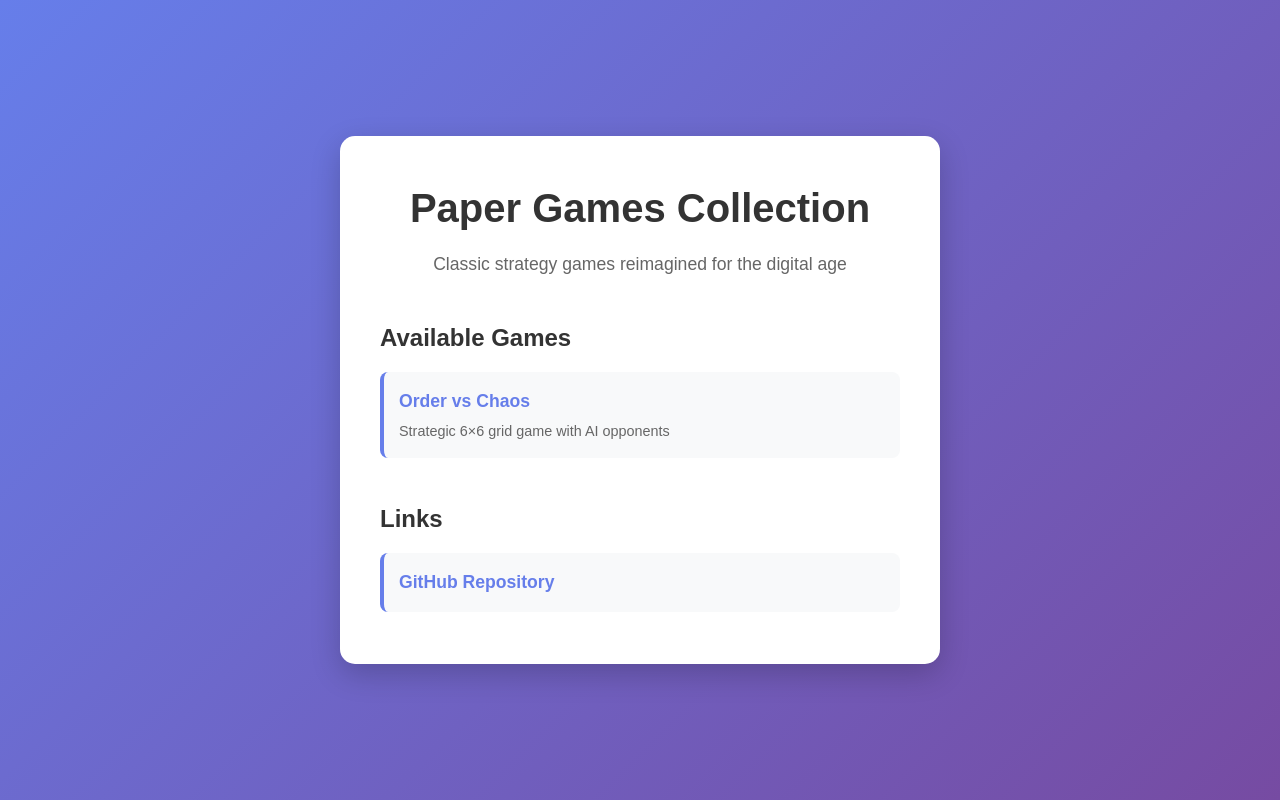
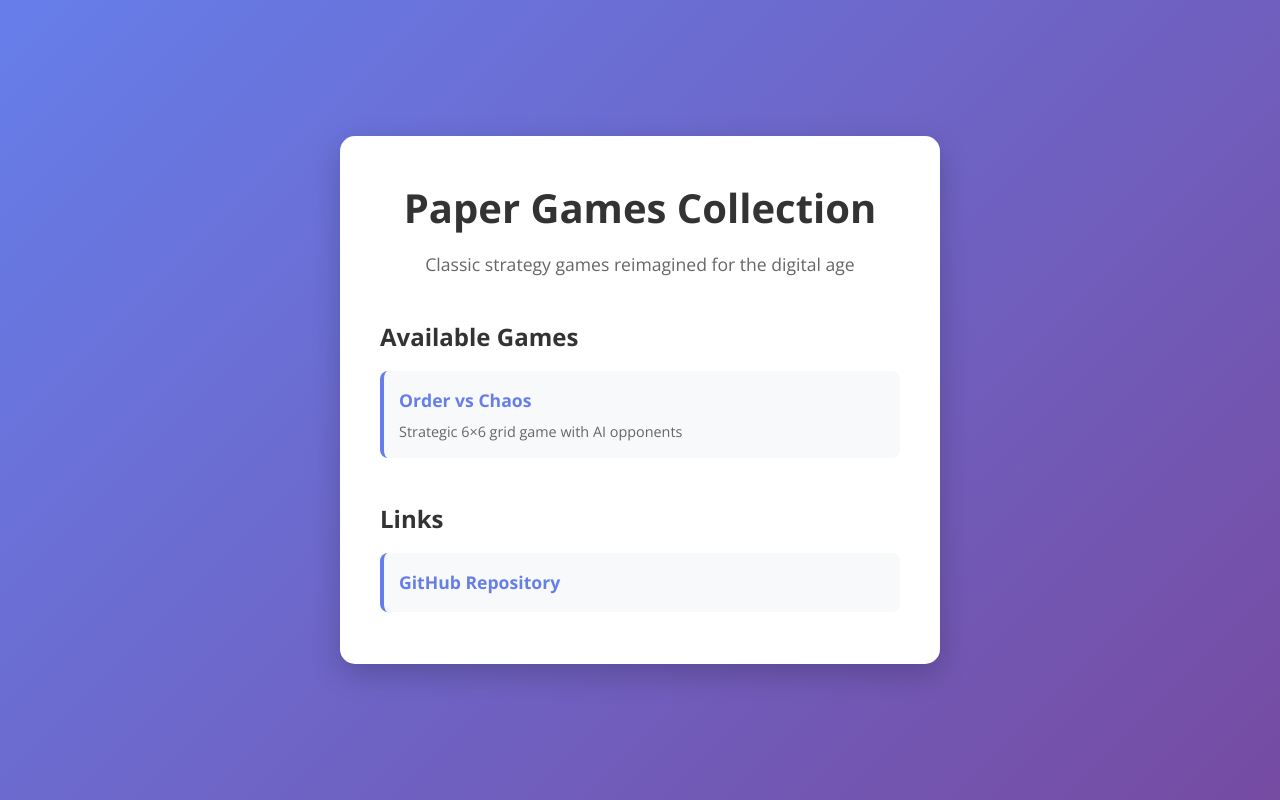
Before and after one commit to prabhakar267/paper-games, a plain HTML site: page index.html in a window 1280 px wide. Drawn offline with nearby package versions, Linux system fonts and the light colour scheme.

Commit message:
Add Open Sans font from Google Fonts
- Added Google Fonts links to both landing page and game
- Updated CSS to use Open Sans font family with proper font settings
- Consistent typography across the entire application
- Improved readability and modern appearance

```diff
--- a/index.html
+++ b/index.html
@@ -4,6 +4,9 @@
     <meta charset="UTF-8">
     <meta name="viewport" content="width=device-width, initial-scale=1.0">
     <title>Paper Games Collection</title>
+    <link rel="preconnect" href="https://fonts.googleapis.com">
+    <link rel="preconnect" href="https://fonts.gstatic.com" crossorigin>
+    <link href="https://fonts.googleapis.com/css2?family=Open+Sans:ital,wght@0,300..800;1,300..800&display=swap" rel="stylesheet">
     <link rel="stylesheet" href="landing-style.css">
 </head>
 <body>
--- a/landing-style.css
+++ b/landing-style.css
@@ -5,7 +5,11 @@
 }
 
 body {
-    font-family: 'Arial', sans-serif;
+    font-family: "Open Sans", sans-serif;
+    font-optical-sizing: auto;
+    font-weight: 400;
+    font-style: normal;
+    font-variation-settings: "wdth" 100;
     background: linear-gradient(135deg, #667eea 0%, #764ba2 100%);
     min-height: 100vh;
     display: flex;
--- a/order-chaos/style.css
+++ b/order-chaos/style.css
@@ -5,7 +5,11 @@
 }
 
 body {
-    font-family: 'Arial', sans-serif;
+    font-family: "Open Sans", sans-serif;
+    font-optical-sizing: auto;
+    font-weight: 400;
+    font-style: normal;
+    font-variation-settings: "wdth" 100;
     background: linear-gradient(135deg, #667eea 0%, #764ba2 100%);
     min-height: 100vh;
     display: flex;
```
Also changed, not shown: order-chaos/index.html (+3 -0 lines).
